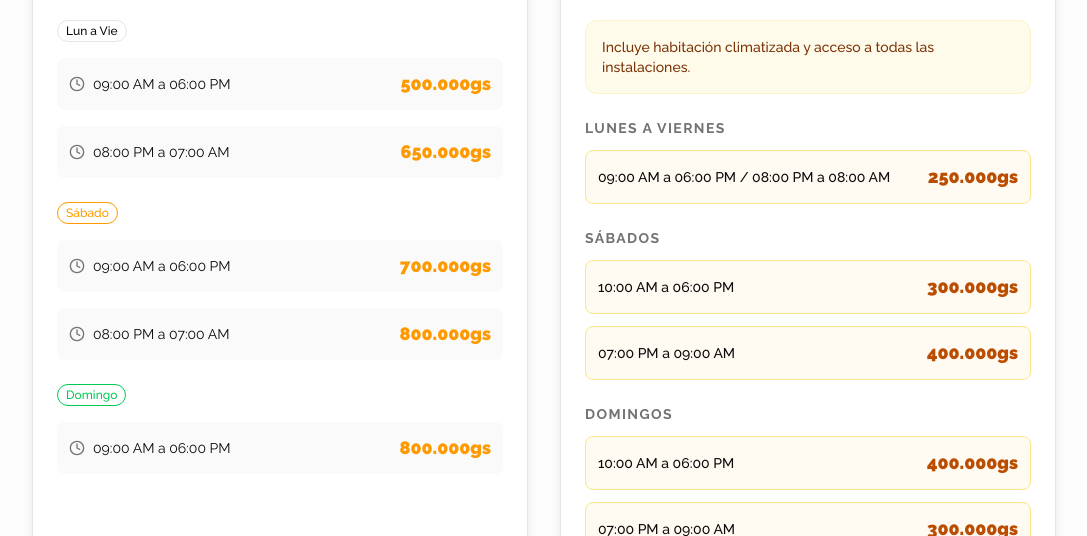
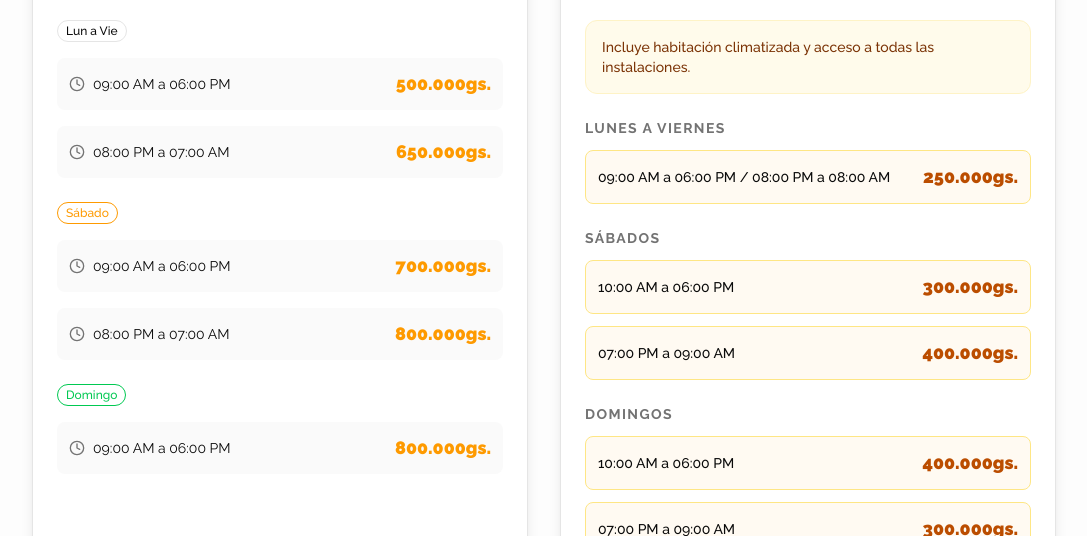
Before and after one commit to zcaraluna/quinta-rv, a Next.js app: page /pricing in a window 1280 px wide. Shown: the part 416-952 px from the top of the page, without its empty margins (96-1183 px from the left). Built offline with nearby package versions, Linux system fonts and the light colour scheme.

Commit message:
UI: Final formatting cleanup, bank info update and case constraints

```diff
--- a/src/app/(public)/pricing/page.tsx
+++ b/src/app/(public)/pricing/page.tsx
@@ -39,14 +39,14 @@ export default function PricingPage() {
                                         <Clock className="h-4 w-4 text-muted-foreground" />
                                         <span>09:00 AM a 06:00 PM</span>
                                     </div>
-                                    <span className="font-black text-lg text-primary">500.000gs</span>
+                                    <span className="font-black text-lg text-primary">500.000gs.</span>
                                 </div>
                                 <div className="flex justify-between items-center p-3 bg-muted/50 rounded-lg">
                                     <div className="flex items-center gap-2 text-sm">
                                         <Clock className="h-4 w-4 text-muted-foreground" />
                                         <span>08:00 PM a 07:00 AM</span>
                                     </div>
-                                    <span className="font-black text-lg text-primary">650.000gs</span>
+                                    <span className="font-black text-lg text-primary">650.000gs.</span>
                                 </div>
                             </div>
 
@@ -59,14 +59,14 @@ export default function PricingPage() {
                                         <Clock className="h-4 w-4 text-muted-foreground" />
                                         <span>09:00 AM a 06:00 PM</span>
                                     </div>
-                                    <span className="font-black text-lg text-primary">700.000gs</span>
+                                    <span className="font-black text-lg text-primary">700.000gs.</span>
                                 </div>
                                 <div className="flex justify-between items-center p-3 bg-muted/50 rounded-lg">
                                     <div className="flex items-center gap-2 text-sm">
                                         <Clock className="h-4 w-4 text-muted-foreground" />
                                         <span>08:00 PM a 07:00 AM</span>
                                     </div>
-                                    <span className="font-black text-lg text-primary">800.000gs</span>
+                                    <span className="font-black text-lg text-primary">800.000gs.</span>
                                 </div>
                             </div>
 
@@ -79,7 +79,7 @@ export default function PricingPage() {
                                         <Clock className="h-4 w-4 text-muted-foreground" />
                                         <span>09:00 AM a 06:00 PM</span>
                                     </div>
-                                    <span className="font-black text-lg text-primary">800.000gs</span>
+                                    <span className="font-black text-lg text-primary">800.000gs.</span>
                                 </div>
                             </div>
                         </CardContent>
@@ -105,7 +105,7 @@ export default function PricingPage() {
                                 <h3 className="font-bold text-sm text-muted-foreground uppercase tracking-widest">Lunes a Viernes</h3>
                                 <div className="flex justify-between items-center p-3 bg-amber-500/5 rounded-lg border border-amber-200">
                                     <span className="text-sm font-medium">09:00 AM a 06:00 PM / 08:00 PM a 08:00 AM</span>
-                                    <span className="font-black text-lg text-amber-700">250.000gs</span>
+                                    <span className="font-black text-lg text-amber-700">250.000gs.</span>
                                 </div>
                             </div>
 
@@ -113,11 +113,11 @@ export default function PricingPage() {
                                 <h3 className="font-bold text-sm text-muted-foreground uppercase tracking-widest">Sábados</h3>
                                 <div className="flex justify-between items-center p-3 bg-amber-500/5 rounded-lg border border-amber-200">
                                     <span className="text-sm font-medium">10:00 AM a 06:00 PM</span>
-                                    <span className="font-black text-lg text-amber-700">300.000gs</span>
+                                    <span className="font-black text-lg text-amber-700">300.000gs.</span>
                                 </div>
                                 <div className="flex justify-between items-center p-3 bg-amber-500/5 rounded-lg border border-amber-200">
                                     <span className="text-sm font-medium">07:00 PM a 09:00 AM</span>
-                                    <span className="font-black text-lg text-amber-700">400.000gs</span>
+                                    <span className="font-black text-lg text-amber-700">400.000gs.</span>
                                 </div>
                             </div>
 
@@ -125,11 +125,11 @@ export default function PricingPage() {
                                 <h3 className="font-bold text-sm text-muted-foreground uppercase tracking-widest">Domingos</h3>
                                 <div className="flex justify-between items-center p-3 bg-amber-500/5 rounded-lg border border-amber-200">
                                     <span className="text-sm font-medium">10:00 AM a 06:00 PM</span>
-                                    <span className="font-black text-lg text-amber-700">400.000gs</span>
+                                    <span className="font-black text-lg text-amber-700">400.000gs.</span>
                                 </div>
                                 <div className="flex justify-between items-center p-3 bg-amber-500/5 rounded-lg border border-amber-200">
                                     <span className="text-sm font-medium">07:00 PM a 09:00 AM</span>
-                                    <span className="font-black text-lg text-amber-700">300.000gs</span>
+                                    <span className="font-black text-lg text-amber-700">300.000gs.</span>
                                 </div>
                             </div>
                         </CardContent>
--- a/src/app/(public)/status/[id]/page.tsx
+++ b/src/app/(public)/status/[id]/page.tsx
@@ -28,7 +28,7 @@ export default async function StatusPage({ params }: { params: Promise<{ id: str
     const isConfirmed = booking.status === 'CONFIRMED';
 
     // WhatsApp Message Generator
-    const waNumber = "5491100000000"; // Replace with real admin number from settings
+    const waNumber = "595983145432"; // Correct format for 0983145432
     const waMessage = `Hola! Envío comprobante para la reserva ${booking.id.slice(0, 8)} a nombre de ${booking.guestName}.`;
     const waLink = `https://wa.me/${waNumber}?text=${encodeURIComponent(waMessage)}`;
 
@@ -94,13 +94,13 @@ export default async function StatusPage({ params }: { params: Promise<{ id: str
 
                     {/* Payment Info Section */}
                     {showPayment && (
-                        <div className="bg-muted p-4 rounded-lg space-y-2 text-sm">
-                            <p className="font-medium">Datos Bancarios para Transferencia:</p>
+                        <div className="bg-muted p-4 rounded-lg space-y-2 text-sm border-l-4 border-l-primary">
+                            <p className="font-bold">Datos para Transferencia:</p>
                             <div className="grid grid-cols-[auto_1fr] gap-x-4 gap-y-1">
-                                <span className="text-muted-foreground">Alias:</span>
-                                <span className="font-mono">CASA.QUINTA.RELAX</span>
-                                <span className="text-muted-foreground">CBU:</span>
-                                <span className="font-mono">0000003100000000000000</span>
+                                <span className="text-muted-foreground">Titular:</span>
+                                <span className="font-bold">Evelin Vargas</span>
+                                <span className="text-muted-foreground">Alias (Cél):</span>
+                                <span className="font-mono font-bold">0982336705</span>
                             </div>
                         </div>
                     )}
--- a/src/components/booking/booking-form.tsx
+++ b/src/components/booking/booking-form.tsx
@@ -8,7 +8,7 @@ import { format, isBefore, startOfDay, getDay } from "date-fns"
 import { es } from "date-fns/locale"
 import { CalendarIcon, Loader2, Info, CheckCircle2 } from "lucide-react"
 
-import { cn } from "@/lib/utils"
+import { cn, formatCurrency } from "@/lib/utils"
 import { Button } from "@/components/ui/button"
 import { Calendar } from "@/components/ui/calendar"
 import {
@@ -114,10 +114,12 @@ export function BookingForm({ unavailableSlots }: BookingFormProps) {
 
     const isDateDisabled = (date: Date) => {
         if (isBefore(date, startOfDay(new Date()))) return true
-        // If both slots are taken, disable the date.
-        // For simplicity in the picker, we don't disable dates based on slots here yet.
-        // We handle selection in the slot radio button.
-        return false
+
+        const dateStr = format(date, "yyyy-MM-dd")
+        const slotsTaken = unavailableSlots.filter(s => s.date === dateStr)
+
+        // If there are 2 slots and both are taken, disable the date
+        return slotsTaken.length >= 2
     }
 
     const isSlotDisabled = (slot: string) => {
@@ -267,7 +269,12 @@ export function BookingForm({ unavailableSlots }: BookingFormProps) {
                             <FormItem>
                                 <FormLabel className="text-xs font-bold uppercase text-muted-foreground">Nombre completo</FormLabel>
                                 <FormControl>
-                                    <Input placeholder="Juan Pérez" className="rounded-xl h-11" {...field} />
+                                    <Input
+                                        placeholder="JUAN PÉREZ"
+                                        className="rounded-xl h-11 uppercase"
+                                        {...field}
+                                        onChange={(e) => field.onChange(e.target.value.toUpperCase())}
+                                    />
                                 </FormControl>
                                 <FormMessage />
                             </FormItem>
@@ -294,7 +301,12 @@ export function BookingForm({ unavailableSlots }: BookingFormProps) {
                                 <FormItem>
                                     <FormLabel className="text-xs font-bold uppercase text-muted-foreground">Email</FormLabel>
                                     <FormControl>
-                                        <Input placeholder="juan@ejemplo.com" className="rounded-xl h-11" {...field} />
+                                        <Input
+                                            placeholder="juan@ejemplo.com"
+                                            className="rounded-xl h-11 lowercase"
+                                            {...field}
+                                            onChange={(e) => field.onChange(e.target.value.toLowerCase())}
+                                        />
                                     </FormControl>
                                     <FormMessage />
                                 </FormItem>
@@ -311,7 +323,7 @@ export function BookingForm({ unavailableSlots }: BookingFormProps) {
                             <span className="font-bold text-primary">Total a pagar:</span>
                         </div>
                         <span className="text-2xl font-black text-primary">
-                            {totalPrice.toLocaleString("es-PY")} gs
+                            {formatCurrency(totalPrice)}
                         </span>
                     </div>
                 )}
--- a/src/lib/utils.ts
+++ b/src/lib/utils.ts
@@ -7,12 +7,10 @@ export function cn(...inputs: ClassValue[]) {
 
 export function formatCurrency(amount: number | string) {
   const value = typeof amount === 'string' ? parseFloat(amount) : amount;
-  return new Intl.NumberFormat('es-AR', {
-    style: 'currency',
-    currency: 'ARS',
+  return new Intl.NumberFormat('es-PY', {
     minimumFractionDigits: 0,
     maximumFractionDigits: 0,
-  }).format(value);
+  }).format(value) + " gs.";
 }
 
 export function formatDate(date: Date | string) {
```
Also changed, not shown: src/components/booking/pricing-modal.tsx (+10 -10 lines).
